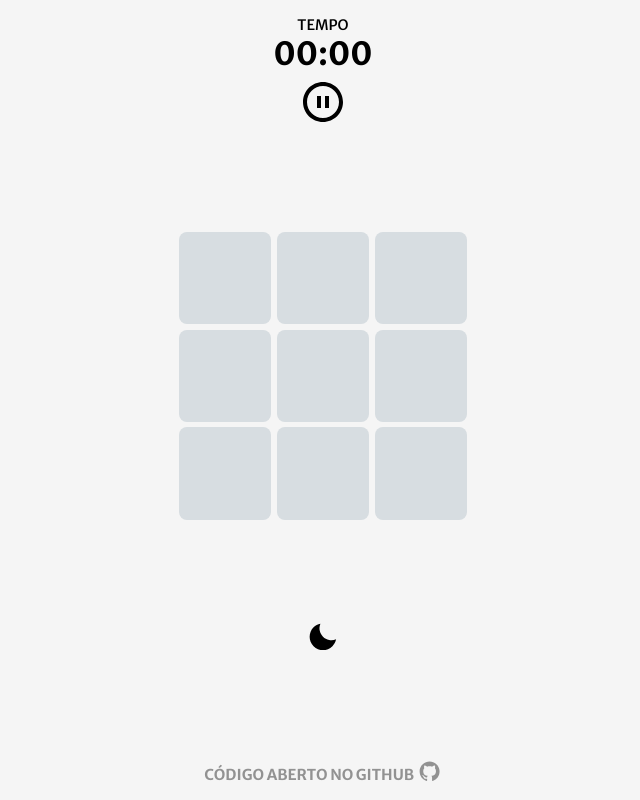
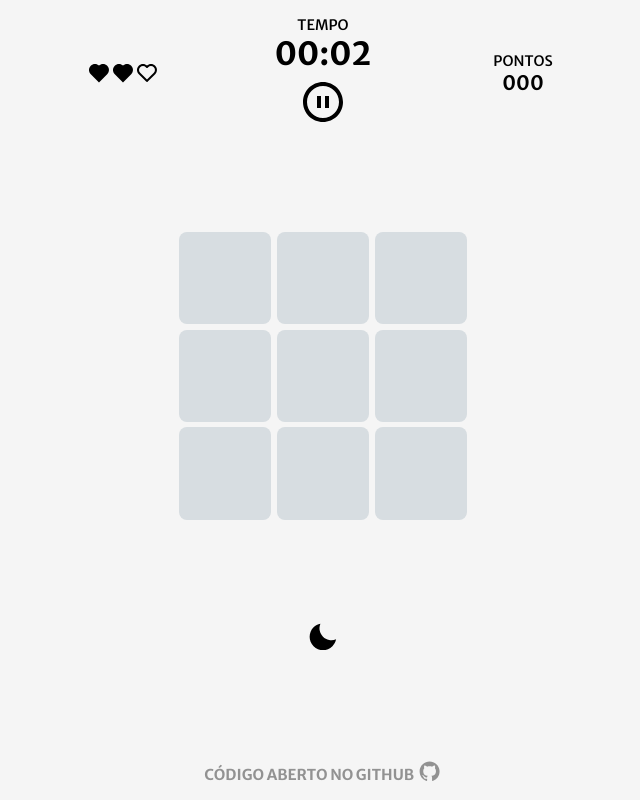
Before and after one commit to P0sseid0n/Tile-Memory, a Vue app: page / in a window 1280 px wide. Shown: the whole page, without its empty margins (317-957 px from the left). Built offline with nearby package versions, Linux system fonts and the light colour scheme.

Commit message:
Sistema de vidas
Issue: #2

```diff
--- a/src/components/GameScreen.vue
+++ b/src/components/GameScreen.vue
@@ -6,6 +6,9 @@ import Pause from './Icons/Pause.vue'
 import Play from './Icons/Play.vue'
 import Github from './Icons/Github.vue'
 import PauseModal from './PauseModal.vue'
+import HeartFull from './Icons/HeartFull.vue'
+import HeartEmpty from './Icons/HeartEmpty.vue'
+
 import { useGameStore } from '../stores/game'
 
 const gameStore = useGameStore()
@@ -26,13 +29,21 @@ gameStore.startGame()
 <template>
    <PauseModal />
    <header>
-      <div>
+      <div id="Life">
+         <HeartFull v-for="life in gameStore.life" />
+         <HeartEmpty v-for="life in (gameStore.maxLife - gameStore.life)" />
+      </div>
+      <div id="Time">
          <p>Tempo</p>
-         <h5>{{ gameStore.timeDisplay }}</h5>
+         <h3>{{ gameStore.timeDisplay }}</h3>
          <button @click="gameStore.togglePaused">
             <Play v-if="gameStore.paused" />
             <Pause v-else />
          </button>
+      </div>
+      <div id="Points">
+         <p>Pontos</p>
+         <h5>000</h5>
       </div>
    </header>
    <Board />
@@ -50,6 +61,10 @@ gameStore.startGame()
 header {
    display: flex;
    flex-direction: row;
+   align-items: center;
+   justify-content: space-between;
+   width: 100%;
+   max-width: 480px;
 
    color: var(--principal-color);
 
@@ -58,6 +73,22 @@ header {
       flex-direction: column;
       justify-content: center;
       align-items: center;
+      width: 80px;
+
+      &#Life {
+         flex-direction: row;
+
+         >svg {
+            width: 24px;
+         }
+      }
+
+      &#Time {
+         align-self: center;
+         justify-self: center;
+         flex: 1;
+         width: unset;
+      }
 
       >p {
          font-size: 0.9rem;
@@ -65,9 +96,14 @@ header {
          font-weight: 500;
       }
 
-      >h5 {
+      >h3 {
          font-size: 2rem;
          font-weight: 700;
+      }
+
+      >h5 {
+         font-size: 1.25rem;
+         font-weight: 600;
       }
 
       button {
--- /dev/null
+++ b/src/components/Icons/HeartEmpty.vue
@@ -0,0 +1,7 @@
+<template>
+   <svg width="32" height="32" viewBox="0 0 32 32" fill="currentColor" xmlns="http://www.w3.org/2000/svg">
+      <path
+         d="M16 6.12668C14.5472 4.79082 12.6456 4.04941 10.672 4.04935C9.62739 4.05043 8.5933 4.25809 7.62925 4.66037C6.6652 5.06265 5.79022 5.65161 5.05467 6.39335C1.91733 9.54401 1.91867 14.472 5.05733 17.6093L14.8333 27.3853C15.06 27.784 15.4973 28.0413 16 28.0413C16.2064 28.0393 16.4095 27.989 16.5928 27.8943C16.7762 27.7995 16.9349 27.6631 17.056 27.496L26.9427 17.6093C30.0813 14.4707 30.0813 9.54401 26.94 6.38801C26.2048 5.64764 25.3305 5.05988 24.3674 4.65852C23.4043 4.25717 22.3714 4.05015 21.328 4.04935C19.3544 4.04967 17.4529 4.79104 16 6.12668V6.12668ZM25.0547 8.27335C27.1387 10.368 27.14 13.64 25.0573 15.724L16 24.7813L6.94267 15.724C4.86 13.64 4.86133 10.368 6.94 8.27868C7.95333 7.27068 9.27867 6.71601 10.672 6.71601C12.0653 6.71601 13.3853 7.27068 14.3907 8.27601L15.0573 8.94268C15.1811 9.06661 15.328 9.16492 15.4897 9.23201C15.6515 9.29909 15.8249 9.33362 16 9.33362C16.1751 9.33362 16.3485 9.29909 16.5103 9.23201C16.672 9.16492 16.8189 9.06661 16.9427 8.94268L17.6093 8.27601C19.6253 6.26401 23.0413 6.26935 25.0547 8.27335V8.27335Z"
+         fill="currentColor" />
+   </svg>
+</template>
--- /dev/null
+++ b/src/components/Icons/HeartFull.vue
@@ -0,0 +1,7 @@
+<template>
+   <svg width="32" height="32" viewBox="0 0 32 32" fill="currentColor" xmlns="http://www.w3.org/2000/svg">
+      <path
+         d="M26.94 6.38801C26.2048 5.64764 25.3305 5.05988 24.3674 4.65852C23.4043 4.25717 22.3714 4.05015 21.328 4.04935C19.3544 4.04967 17.4529 4.79104 16 6.12668C14.5472 4.79082 12.6456 4.04941 10.672 4.04935C9.62739 4.05043 8.5933 4.25809 7.62925 4.66037C6.6652 5.06265 5.79022 5.65161 5.05467 6.39335C1.91733 9.54401 1.91867 14.472 5.05733 17.6093L16 28.552L26.9427 17.6093C30.0813 14.472 30.0827 9.54401 26.94 6.38801V6.38801Z"
+         fill="currentColor" />
+   </svg>
+</template>
--- a/src/stores/game.ts
+++ b/src/stores/game.ts
@@ -46,7 +46,20 @@ interface Types {
 	time: number
 	timeInterval: number
 	screen: 'game' | 'menu'
+	life: number
+	maxLife: number
 }
+
+/*
+   Facil
+   - maxLife: 5
+
+   Médio
+   - maxLife: 3
+
+   Dificil
+   - maxLife: 2
+*/
 
 function getTrueQttBoard(board: Tile[][]) {
 	let qtt = 0
@@ -76,6 +89,8 @@ export const useGameStore = defineStore({
 		time: 0,
 		timeInterval: 0,
 		screen: 'game',
+		life: 3,
+		maxLife: 3,
 	}),
 	actions: {
 		toggleTheme() {
@@ -85,6 +100,7 @@ export const useGameStore = defineStore({
 			return (this.paused = !this.paused)
 		},
 		startGame() {
+			this.life = this.maxLife
 			this.time = 0
 			this.tileActiveColor = colors[Math.floor(Math.random() * colors.length)]
 			this.canPlay = false
@@ -128,7 +144,7 @@ export const useGameStore = defineStore({
 				this.timeInterval = setInterval(() => {
 					if (this.paused) return
 
-					if (this.time <= 0) return
+					if (this.time <= 0) return this.decreaseLife()
 
 					this.time -= 1
 				}, 1000)
@@ -141,8 +157,7 @@ export const useGameStore = defineStore({
 			this.board.real[x][y] = this.board.result[x][y] == true
 
 			if (getTrueQttBoard(this.board.real) === getTrueQttBoard(this.board.result)) {
-				// Adicionar pontos
-				// Proximo round
+				//* Adicionar pontos
 
 				this.paused = true
 				this.canPlay = false
@@ -150,6 +165,16 @@ export const useGameStore = defineStore({
 				setTimeout(this.generateBoard, 250)
 
 				setTimeout(this.startRound, 1000)
+			}
+		},
+
+		decreaseLife() {
+			this.life--
+
+			if (this.life <= 0) {
+				clearTimeout(this.timeInterval)
+			} else {
+				this.startRound()
 			}
 		},
 	},
```
